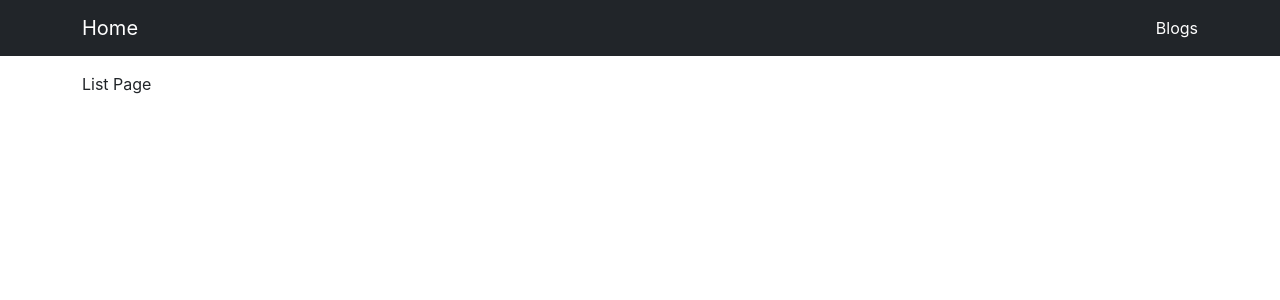
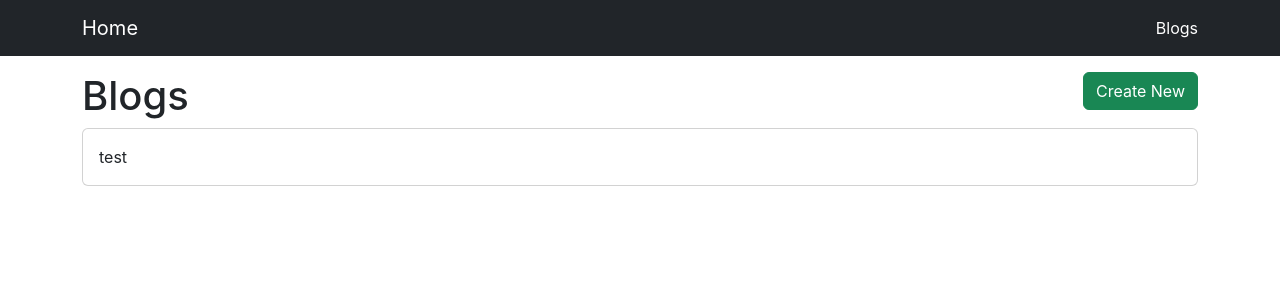
Before and after one commit to ggcode10/new-blog, a React (Create React App) app in the folder new-blog/: page /blogs in a window 1280 px wide. Shown: the top 300 px of the page. Built offline with nearby package versions, Linux system fonts and the light colour scheme; data requests are answered from the project's data file.

Commit message:
Pointer 생성

```diff
--- a/new-blog/src/components/NavBar.js
+++ b/new-blog/src/components/NavBar.js
@@ -1,4 +1,4 @@
-import { Link } from 'react-router-dom'
+import { Link, NavLink } from 'react-router-dom'
 
 const NavBar = () => {
     return (
@@ -7,7 +7,12 @@ const NavBar = () => {
                 <Link className="navbar-brand" to="/">Home</Link>
                 <ul className="navbar-nav">
                     <li className="nav-item">
-                        <Link className="nav-link active" aria-current="page" to="/blogs">Blogs</Link>
+                        <NavLink
+                            activeClassName="active"
+                            className="nav-link"
+                            aria-current="page"
+                            to="/blogs">Blogs
+                        </NavLink>
                     </li>
                 </ul>
             </div>
--- a/new-blog/src/index.css
+++ b/new-blog/src/index.css
@@ -11,3 +11,7 @@ code {
   font-family: source-code-pro, Menlo, Monaco, Consolas, 'Courier New',
     monospace;
 }
+
+.cursor-pointer {
+  cursor: pointer;
+}
--- a/new-blog/src/pages/ListPage.js
+++ b/new-blog/src/pages/ListPage.js
@@ -1,6 +1,42 @@
+import axios from 'axios';
+import { useState, useEffect } from 'react';
+import Card from '../components/Card';
+import { Link } from 'react-router-dom';
+import { useHistory } from 'react-router';
+
 const ListPage = () => {
+    const history = useHistory();
+    const [posts, setPosts] = useState([])
+
+    const getPosts = () => {
+        axios.get('http://localhost:3001/posts').then((res) => {
+            // console.log(res.data);
+            setPosts(res.data)
+        })
+    }
+    useEffect(() => {
+        getPosts();
+    }, []);
+
     return (
-        <div>List Page</div>
-    );
+        <div>
+            <div className='d-flex justify-content-between'>
+                <h1>Blogs</h1>
+                <div>
+                    <Link to="/blogs/create" className='btn btn-success'>
+                        Create New
+                    </Link>
+                </div>
+            </div>
+            {posts.map(post => {
+                return (
+                    <Card
+                        key={post.id}
+                        title={post.title}
+                        onClick={() => history.push('/blogs/edit')} />
+                )
+            })}
+        </div>
+    )
 };
 export default ListPage
```
